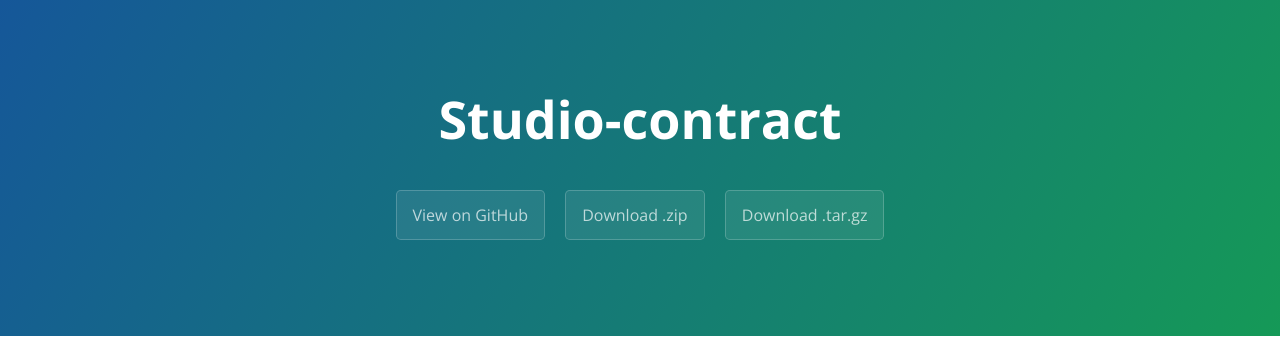
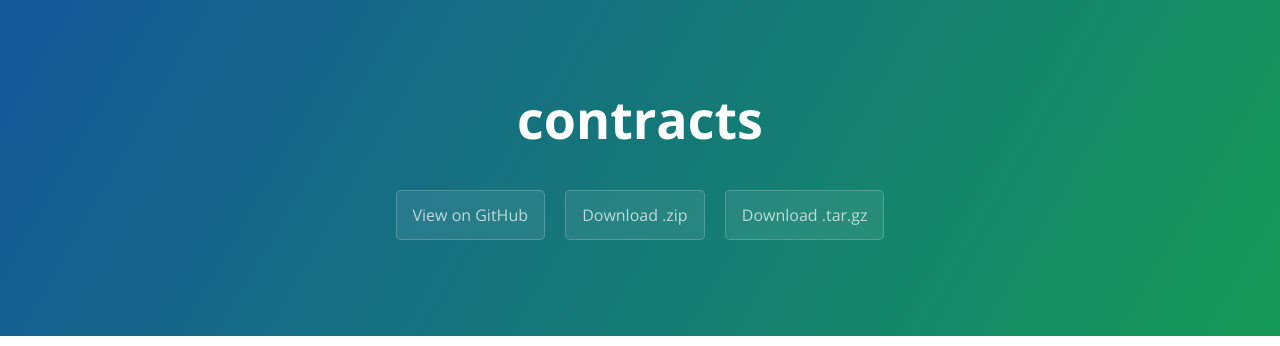
Before and after one commit to talent-unbound-galleria/contracts, a plain HTML site: page index.html in a window 1280 px wide. Shown: the top 346 px of the page. Drawn offline with nearby package versions, Linux system fonts and the light colour scheme.

Commit message:
Create gh-pages branch via GitHub

```diff
--- a/index.html
+++ b/index.html
@@ -2,7 +2,7 @@
 <html lang="en-us">
   <head>
     <meta charset="UTF-8">
-    <title>Studio-contract by talent-unbound-galleria</title>
+    <title>contracts by talent-unbound-galleria</title>
     <meta name="viewport" content="width=device-width, initial-scale=1">
     <link rel="stylesheet" type="text/css" href="stylesheets/normalize.css" media="screen">
     <link href='https://fonts.googleapis.com/css?family=Open+Sans:400,700' rel='stylesheet' type='text/css'>
@@ -11,7 +11,7 @@
   </head>
   <body>
     <section class="page-header">
-      <h1 class="project-name">Studio-contract</h1>
+      <h1 class="project-name">contracts</h1>
       <h2 class="project-tagline"></h2>
       <a href="https://github.com/talent-unbound-galleria/contracts" class="btn">View on GitHub</a>
       <a href="https://github.com/talent-unbound-galleria/contracts/zipball/master" class="btn">Download .zip</a>
@@ -173,7 +173,7 @@
 </ul>
 
       <footer class="site-footer">
-        <span class="site-footer-owner"><a href="https://github.com/talent-unbound-galleria/contracts">Studio-contract</a> is maintained by <a href="https://github.com/talent-unbound-galleria">talent-unbound-galleria</a>.</span>
+        <span class="site-footer-owner"><a href="https://github.com/talent-unbound-galleria/contracts">contracts</a> is maintained by <a href="https://github.com/talent-unbound-galleria">talent-unbound-galleria</a>.</span>
 
         <span class="site-footer-credits">This page was generated by <a href="https://pages.github.com">GitHub Pages</a> using the <a href="https://github.com/jasonlong/cayman-theme">Cayman theme</a> by <a href="https://twitter.com/jasonlong">Jason Long</a>.</span>
       </footer>
```
Also changed, not shown: params.json (+1 -1 lines).
